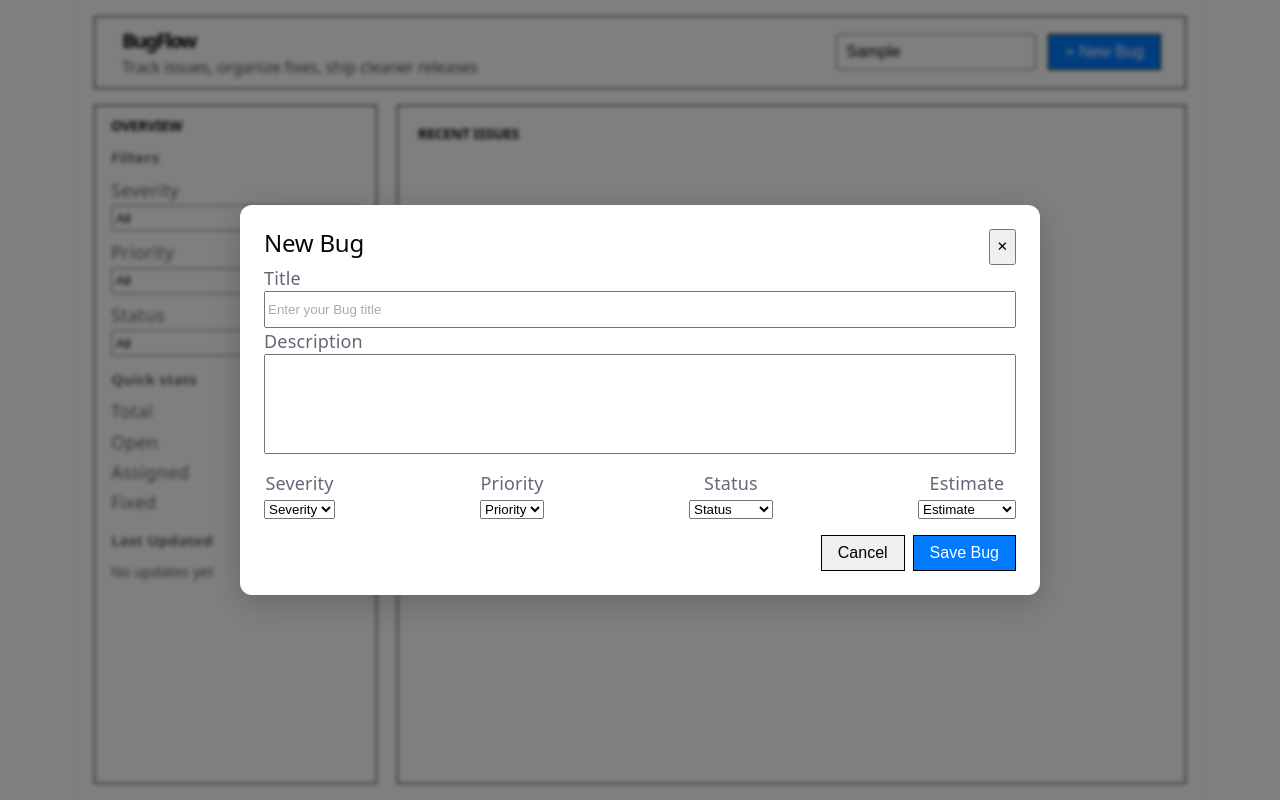
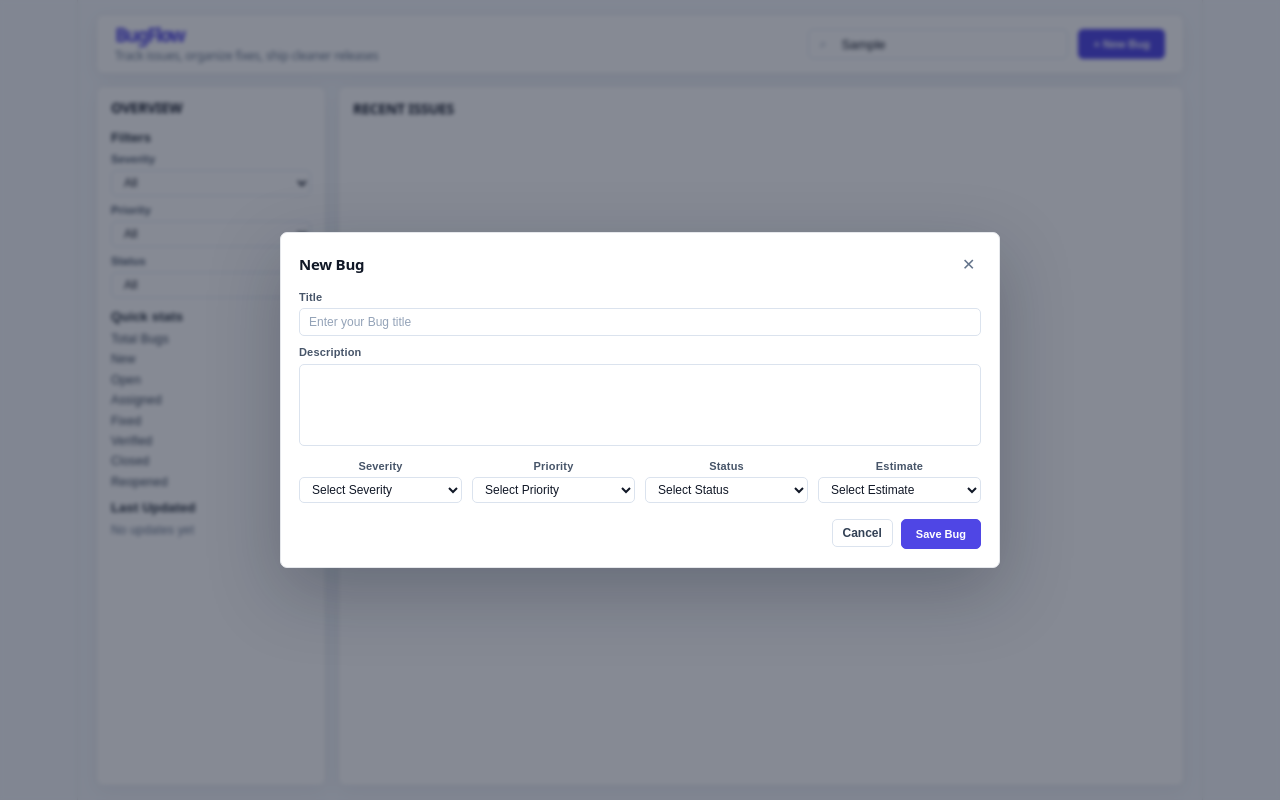
Before and after one commit to zujaja7/bugflow, a React (Vite) app: page / in a window 1280 px wide. Both pictures are taken after typing "Sample" into the empty fields and a click on the button "+ New Bug". Built offline with nearby package versions, Linux system fonts and the light colour scheme.

Commit message:
final app for now

```diff
--- a/src/App.css
+++ b/src/App.css
@@ -1,39 +1,49 @@
 * {
   box-sizing: border-box;
-}
-
-body {
-  margin: 0;
 }
 
 html,
 body,
 #root {
-  height: 100%;
+  min-height: 100%;
+}
+
+body {
+  margin: 0;
+  background: #f4f7fb;
+  color: #111827;
+  font-family: Arial, sans-serif;
+}
+
+button,
+input,
+select,
+textarea {
+  font-family: inherit;
 }
 
 .app-container {
-  height: 100vh;
-  padding: 16px;
+  width: min(100%, 1180px);
+  min-height: 100vh;
+  margin: 0 auto;
+  padding: 14px 18px;
   display: flex;
   flex-direction: column;
 }
 
 .app-header {
-  font-size: 24px;
-  font-weight: bold;
-  margin-bottom: 16px;
-  border: 1px solid black;
-  padding: 8px 24px;
+  margin-bottom: 12px;
+  padding: 10px 18px;
   display: flex;
   justify-content: space-between;
   align-items: center;
+  background: #ffffff;
+  border: 1px solid #e5e7eb;
+  border-radius: 7px;
+  box-shadow: 0 6px 20px rgba(15, 23, 42, 0.05);
 }
 
 .brand-area {
-  font-size: 24px;
-  font-weight: bold;
-  padding: 3px;
   text-align: left;
 }
 
@@ -44,255 +54,507 @@ body,
 }
 
 .title {
-  font-size: 20px;
-  font-weight: bold;
-  margin-bottom: 8px;
-  margin: 0 0 4px;
+  margin: 0 0 2px;
+  color: #4f46e5;
+  font-size: 19px;
+  line-height: 1.1;
+  font-weight: 700;
 }
 
 .subtitle {
-  font-size: 16px;
-  color: #555;
-  margin-bottom: 0;
   margin: 0;
+  color: #64748b;
+  font-size: 12px;
+  line-height: 1.3;
+  font-weight: 400;
 }
 
 .actions-area {
-  font-size: 18px;
-
   display: flex;
-  gap: 12px;
+  gap: 10px;
   align-items: center;
 }
+
+.search-box {
+  position: relative;
+  width: 260px;
+}
+
+.search-icon {
+  position: absolute;
+  left: 11px;
+  top: 50%;
+  transform: translateY(-50%);
+  color: #94a3b8;
+  font-size: 13px;
+  pointer-events: none;
+}
+
 .search-input {
-  padding: 8px;
-  font-size: 16px;
-  width: 200px;
-  height: 36px;
+  width: 100%;
+  height: 30px;
+  padding: 0 11px 0 32px;
+  color: #111827;
+  background: #ffffff;
+  border: 1px solid #dbe3ee;
+  border-radius: 5px;
+  font-size: 13px;
+  outline: none;
 }
 
 .search-input::placeholder {
-  color: #aaa;
+  color: #94a3b8;
 }
 
-.add-bug-button {
-  padding: 8px 16px;
-  font-size: 16px;
-  background-color: #007bff;
-  color: white;
-  border: none;
+.search-input:focus,
+.dropdown:focus,
+.title-input:focus,
+.description-area:focus,
+.property-field select:focus {
+  border-color: #6366f1;
+  box-shadow: 0 0 0 2px rgba(99, 102, 241, 0.12);
+}
+
+.add-bug-button,
+.save-bug-button {
+  height: 30px;
+  padding: 0 14px;
+  color: #ffffff;
+  background: #4f46e5;
+  border: 1px solid #4f46e5;
+  border-radius: 5px;
+  font-size: 11px;
+  font-weight: 700;
   cursor: pointer;
-  height: 36px;
-  border: 1px solid black;
+}
+
+.add-bug-button:hover,
+.save-bug-button:hover {
+  background: #4338ca;
 }
 
 .app-layout {
   display: flex;
-  gap: 20px;
+  gap: 12px;
   flex: 1;
   min-height: 0;
 }
 
-.overview-panel {
+.overview-panel,
+.recent-issues-panel {
   text-align: left;
-  flex: 1;
-  border: 1px solid black;
+  background: #ffffff;
+  border: 1px solid #e5e7eb;
+  border-radius: 7px;
+  box-shadow: 0 6px 20px rgba(15, 23, 42, 0.045);
   min-height: 0;
-  padding: 12px 16px;
-  overflow-y: visible;
 }
 
-.overview-title {
+.overview-panel {
+  flex: 0 0 230px;
+  padding: 13px 14px;
+  overflow-y: auto;
+}
+
+.recent-issues-panel {
+  flex: 1;
+  padding: 14px;
+  overflow-y: auto;
+}
+
+.overview-title,
+.recent-issues-title {
+  margin: 0 0 13px;
+  color: #111827;
   font-size: 14px;
-  font-weight: bold;
+  line-height: 1.2;
+  font-weight: 700;
+}
 
-  margin: 0 0 10px;
+h3 {
+  margin: 11px 0 7px;
+  color: #1f2937;
+  font-size: 13px;
+  line-height: 1.2;
+  font-weight: 700;
 }
 
 .filter-field {
   margin-bottom: 8px;
 }
 
-.dropdown {
+.filter-field label,
+.property-field label,
+.title-description label {
+  display: block;
+  margin-bottom: 4px;
+  color: #475569;
+  font-size: 11px;
+  line-height: 1.2;
+  font-weight: 600;
+}
+
+.dropdown,
+.property-field select {
+  display: block;
   width: 100%;
-
   height: 26px;
-  margin-bottom: 0;
+  padding: 0 8px;
+  color: #111827;
+  background: #ffffff;
+  border: 1px solid #dbe3ee;
+  border-radius: 5px;
+  font-size: 12px;
+  outline: none;
 }
 
 .stat-row {
   display: flex;
   justify-content: space-between;
-  margin-bottom: 4px;
+  align-items: center;
+  gap: 8px;
+  margin-bottom: 6px;
+  color: #334155;
+  font-size: 12px;
+  line-height: 1.2;
+  font-weight: 500;
 }
 
-h3 {
-  margin: 10px 0 6px;
-  font-size: 15px;
+.stat-label {
+  display: flex;
+  align-items: center;
+  gap: 7px;
+  min-width: 0;
+}
+
+.stat-icon {
+  width: 17px;
+  height: 17px;
+  flex: 0 0 17px;
+  display: inline-flex;
+  align-items: center;
+  justify-content: center;
+  border-radius: 999px;
+  font-size: 10px;
+  font-weight: 700;
+}
+
+.stat-total,
+.stat-open {
+  color: #2563eb;
+  background: #dbeafe;
+}
+
+.stat-assigned {
+  color: #d97706;
+  background: #fef3c7;
+}
+
+.stat-fixed {
+  color: #059669;
+  background: #d1fae5;
+}
+
+.stat-row span:last-child {
+  margin-left: auto;
+  color: #334155;
+  background: transparent;
+  border-radius: 0;
+  min-width: auto;
+  padding: 0;
+  text-align: right;
+  font-size: 12px;
+  font-weight: 700;
 }
 
 .last-updated {
-  margin-top: 12px;
+  margin-top: 11px;
 }
 
 .last-updated-value {
-  font-size: 14px;
-  color: #555;
+  display: flex;
+  align-items: center;
+  gap: 6px;
   margin: 0;
+  color: #64748b;
+  font-size: 12px;
+  line-height: 1.3;
+  font-weight: 400;
 }
 
-.recent-issues-panel {
-  text-align: left;
-  flex: 3;
-  border: 1px solid black;
-  padding: 20px;
-  min-height: 0;
-  overflow-y: auto;
-}
-
-.recent-issues-title {
-  font-size: 14px;
-  font-weight: bold;
-  margin: 0 0 16px;
+.clock-icon {
+  color: #94a3b8;
+  font-size: 12px;
 }
 
 .issue-card {
-  border: 1px solid black;
-  padding: 14px;
-  margin-bottom: 12px;
+  margin-bottom: 10px;
+  padding: 12px;
+  background: #ffffff;
+  border: 1px solid #e5e7eb;
+  border-radius: 7px;
+  box-shadow: 0 4px 14px rgba(15, 23, 42, 0.035);
+}
+
+.issue-card:last-child {
+  margin-bottom: 0;
 }
 
 .issue-meta {
   display: flex;
   align-items: center;
-  gap: 8px;
-  margin-bottom: 10px;
+  gap: 6px;
+  margin-bottom: 9px;
 }
 
 .badge {
-  font-size: 12px;
   padding: 3px 8px;
-  border: 1px solid black;
+  border-radius: 999px;
+  font-size: 11px;
+  line-height: 1.2;
+  font-weight: 700;
+  border: 1px solid transparent;
+}
+
+.severity-highest,
+.severity-high {
+  color: #dc2626;
+  background: #fee2e2;
+  border-color: #fecaca;
+}
+
+.severity-medium {
+  color: #d97706;
+  background: #fef3c7;
+  border-color: #fde68a;
+}
+
+.severity-low {
+  color: #059669;
+  background: #d1fae5;
+  border-color: #a7f3d0;
+}
+
+.status-open,
+.status-new,
+.status-reopened {
+  color: #2563eb;
+  background: #dbeafe;
+  border-color: #bfdbfe;
+}
+
+.status-assigned {
+  color: #7c3aed;
+  background: #ede9fe;
+  border-color: #ddd6fe;
+}
+
+.status-fixed,
+.status-verified,
+.status-closed {
+  color: #475569;
+  background: #f1f5f9;
+  border-color: #e2e8f0;
 }
 
 .updated-time {
   margin-left: auto;
-  font-size: 12px;
-  color: #555;
+  color: #64748b;
+  font-size: 11px;
+  line-height: 1.2;
+  font-weight: 600;
 }
 
 .issue-title {
-  font-size: 16px;
-  margin: 0 0 6px;
+  margin: 0 0 5px;
+  color: #111827;
+  font-size: 14px;
+  line-height: 1.25;
+  font-weight: 700;
 }
 
 .issue-description {
-  font-size: 14px;
-  margin: 0 0 12px;
-  color: #555;
+  margin: 0 0 10px;
+  color: #475569;
+  font-size: 12px;
+  line-height: 1.4;
+  font-weight: 400;
 }
 
 .issue-actions {
   display: flex;
   justify-content: flex-end;
-  gap: 8px;
+  gap: 7px;
+}
+
+.icon-button,
+.cancel-button {
+  height: 28px;
+  padding: 0 10px;
+  display: inline-flex;
+  align-items: center;
+  justify-content: center;
+  color: #334155;
+  background: #ffffff;
+  border: 1px solid #dbe3ee;
+  border-radius: 5px;
+  font-size: 12px;
+  font-weight: 600;
+  cursor: pointer;
+}
+
+.icon-button {
+  width: 30px;
+  padding: 0;
+}
+
+.icon-button:hover,
+.cancel-button:hover {
+  background: #f8fafc;
+  border-color: #cbd5e1;
+}
+
+.edit-button {
+  color: #334155;
+}
+
+.delete-button {
+  color: #ef4444;
+  border-color: #fecaca;
+}
+
+.delete-button:hover {
+  background: #fef2f2;
 }
 
 .modal-overlay {
   position: fixed;
-  top: 0;
-  left: 0;
-  right: 0;
-  bottom: 0;
+  inset: 0;
   z-index: 600;
-  background-color: rgba(0, 0, 0, 0.5);
-  backdrop-filter: blur(2px);
   display: flex;
   justify-content: center;
   align-items: center;
+  padding: 18px;
+  background: rgba(15, 23, 42, 0.5);
+  backdrop-filter: blur(2px);
 }
 
 .modal-box {
-  width: 800px;
-  padding: 24px;
-  border-radius: 12px;
-  box-shadow: 0 8px 32px rgba(0, 0, 0, 0.2);
-  background-color: white;
+  width: min(720px, 100%);
+  padding: 18px;
+  background: #ffffff;
+  border: 1px solid #e5e7eb;
+  border-radius: 7px;
+  box-shadow: 0 24px 70px rgba(15, 23, 42, 0.26);
   overflow: hidden;
 }
 
 .modal-header {
   display: flex;
   justify-content: space-between;
+  align-items: center;
+  margin-bottom: 14px;
+}
+
+.modal-header h2 {
+  margin: 0;
+  color: #111827;
+  font-size: 15px;
+  line-height: 1.2;
+  font-weight: 700;
+}
+
+.modal-header button {
+  width: 26px;
+  height: 26px;
+  color: #64748b;
+  background: #ffffff;
+  border: 1px solid transparent;
+  border-radius: 5px;
+  font-size: 16px;
+  cursor: pointer;
+}
+
+.modal-header button:hover {
+  background: #f3f4f6;
+  color: #111827;
 }
 
 .title-description {
-  text-align: left;
   display: flex;
   flex-direction: column;
-  margin-bottom: 16px;
+  margin-bottom: 14px;
+  text-align: left;
+}
+
+.title-input,
+.description-area {
+  width: 100%;
+  color: #111827;
+  background: #ffffff;
+  border: 1px solid #dbe3ee;
+  border-radius: 5px;
+  font-size: 12px;
+  outline: none;
 }
 
 .title-input {
-  width: 100%;
-  height: 37px;
+  height: 28px;
+  padding: 0 9px;
+  margin-bottom: 10px;
 }
 
 .description-area {
-  width: 100%;
+  height: 82px;
+  padding: 8px 9px;
   resize: none;
-  height: 100px;
+  line-height: 1.4;
 }
 
-.title-input::placeholder {
-  color: #aaa;
+.title-input::placeholder,
+.description-area::placeholder {
+  color: #94a3b8;
 }
+
 .bug-properties {
-  display: flex;
-  justify-content: space-between;
+  display: grid;
+  grid-template-columns: repeat(4, 1fr);
+  gap: 10px;
   margin-bottom: 16px;
 }
 
 .property-field {
   display: flex;
   flex-direction: column;
-  gap: 4px;
+  gap: 0;
 }
+
 .modal-actions {
   display: flex;
   justify-content: flex-end;
   gap: 8px;
 }
 
-.cancel-button {
-  padding: 8px 16px;
-  font-size: 16px;
-  border: none;
-  cursor: pointer;
-  height: 36px;
-  border: 1px solid black;
-}
-
-.save-bug-button {
-  padding: 8px 16px;
-  font-size: 16px;
-  background-color: #007bff;
-  color: white;
-  border: none;
-  cursor: pointer;
-  height: 36px;
-  border: 1px solid black;
-}
-
 .error {
-  color: red;
-  font-size: small;
+  margin: -5px 0 8px;
+  color: #dc2626;
+  font-size: 11px;
+  font-weight: 600;
 }
 
 @media (max-width: 768px) {
+  .app-container {
+    width: 100%;
+    height: auto;
+    min-height: 100vh;
+    padding: 12px;
+  }
+
   .app-header {
     flex-direction: column;
-    padding-bottom: 5px;
+    align-items: stretch;
+    gap: 10px;
+    padding: 13px;
   }
 
   .actions-area {
@@ -300,34 +562,39 @@ h3 {
     align-items: stretch;
   }
 
-  .search-input {
+  .search-box,
+  .search-input,
+  .add-bug-button {
     width: 100%;
   }
 
-  .add-bug-button {
-    width: 70%;
-    white-space: nowrap;
-    align-self: center;
-  }
-
-  .app-container {
-    height: auto;
-    min-height: 100vh;
-  }
   .app-layout {
     flex-direction: column;
   }
+
   .overview-panel,
   .recent-issues-panel {
+    flex: none;
     min-height: 260px;
     max-height: 420px;
-
     overflow-y: auto;
   }
 
+  .bug-properties {
+    grid-template-columns: 1fr;
+  }
+
   .modal-box {
-    width: 90%;
     max-height: 90vh;
     overflow-y: auto;
   }
+
+  .issue-meta {
+    flex-wrap: wrap;
+  }
+
+  .updated-time {
+    width: 100%;
+    margin-left: 0;
+  }
 }
--- a/src/App.jsx
+++ b/src/App.jsx
@@ -32,6 +32,14 @@ function App() {
   const [statusFilter, setStatusFilter] = useState("All");
   const [priorityFilter, setPriorityFilter] = useState("All");
   const openCount = bugs.filter((bug) => bug.bugStatus === "Open").length;
+  const newCount = bugs.filter((bug) => bug.bugStatus === "New").length;
+  const verifiedCount = bugs.filter(
+    (bug) => bug.bugStatus === "Verified",
+  ).length;
+  const closedCount = bugs.filter((bug) => bug.bugStatus === "Closed").length;
+  const reopenedCount = bugs.filter(
+    (bug) => bug.bugStatus === "Reopened",
+  ).length;
   const totalBugs = bugs.length;
   const lastUpdatedBug = [...bugs].sort(
     (a, b) => b.lastUpdated - a.lastUpdated,
@@ -158,6 +166,8 @@ function App() {
         </div>
 
         <div className="actions-area">
+          <div className="search-box">
+            <span className="search-icon">⌕</span>
             <input
               type="search"
               placeholder="Search issues..."
@@ -165,6 +175,7 @@ function App() {
               value={searchText}
               onChange={(e) => setSearchText(e.target.value)}
             />
+          </div>
 
           <button className="add-bug-button" onClick={handleNewBug}>
             + New Bug
@@ -229,8 +240,12 @@ function App() {
           </div>
           <h3>Quick stats</h3>
           <div className="stat-row">
-            <span>Total</span>
+            <span>Total Bugs</span>
             <span>{totalBugs}</span>
+          </div>
+          <div className="stat-row">
+            <span>New</span>
+            <span>{newCount}</span>
           </div>
           <div className="stat-row">
             <span>Open</span>
@@ -243,6 +258,18 @@ function App() {
           <div className="stat-row">
             <span>Fixed</span>
             <span>{fixedCount}</span>
+          </div>
+          <div className="stat-row">
+            <span>Verified</span>
+            <span>{verifiedCount}</span>
+          </div>
+          <div className="stat-row">
+            <span>Closed</span>
+            <span>{closedCount}</span>
+          </div>
+          <div className="stat-row">
+            <span>Reopened</span>
+            <span>{reopenedCount}</span>
           </div>
 
           <div className="last-updated">
@@ -309,7 +336,7 @@ function App() {
                   value={severity}
                 >
                   <option value="" disabled hidden>
-                    Severity
+                    Select Severity
                   </option>
                   <option value="Highest">Highest</option>
                   <option value="High">High</option>
@@ -327,7 +354,7 @@ function App() {
                   value={priority}
                 >
                   <option value="" disabled hidden>
-                    Priority
+                    Select Priority
                   </option>
                   <option value="P1">P1</option>
                   <option value="P2">P2</option>
@@ -342,7 +369,7 @@ function App() {
                   value={status}
                 >
                   <option value="" disabled hidden>
-                    Status
+                    Select Status
                   </option>
                   <option value="New">New</option>
                   <option value="Open">Open</option>
@@ -364,7 +391,7 @@ function App() {
                   value={estimate}
                 >
                   <option value="" disabled hidden>
-                    Estimate
+                    Select Estimate
                   </option>
                   <option value="0.25 hr">Quarter hour</option>
                   <option value="0.5 hr">Half an hour</option>
```
Also changed, not shown: src/BugCard.jsx (+14 -4 lines). Lines whose indentation alone changed are shown as unchanged.
